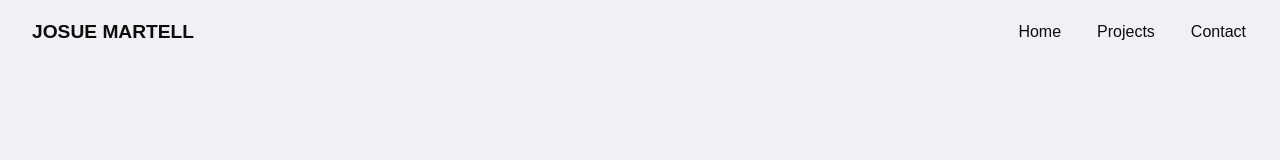
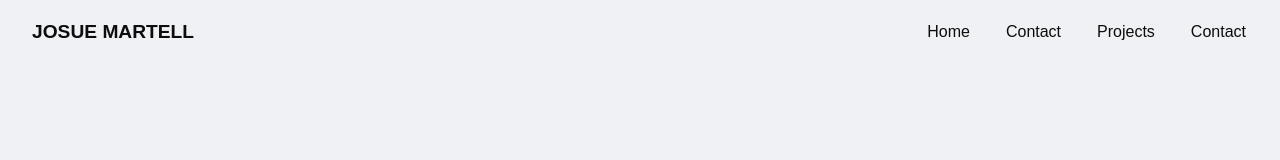
Before and after one commit to josushu0/portfolio, a Next.js app: page / in a window 1280 px wide. Shown: the top 160 px of the page. Built offline with nearby package versions, Linux system fonts and the light colour scheme.

Commit message:
feat: :sparkles: Added about link

```diff
--- a/components/Navbar.js
+++ b/components/Navbar.js
@@ -15,6 +15,7 @@ function Navbar() {
         </div>
         <div className={styles.links}>
           <Link href='/'>Home</Link>
+          <Link href='/about'>Contact</Link>
           <Link href='/projects'>Projects</Link>
           <Link href='/contact'>Contact</Link>
         </div>
```
